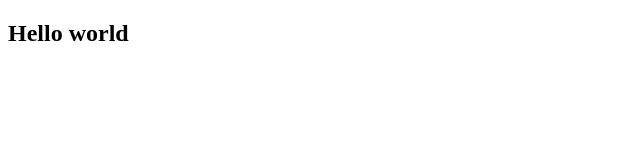
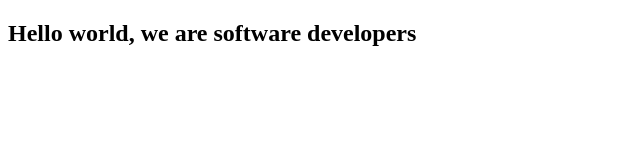
Before and after one commit to tshwarelomalepe/landing_page, a plain HTML site: page index.html in a window 1280 px wide. Shown: the whole page, without its empty margins (0-640 px from the left). Drawn offline with Linux system fonts and the light colour scheme.

Commit message:
update the text

```diff
--- a/index.html
+++ b/index.html
@@ -5,7 +5,7 @@
     <title>Fork Me! FCC: Test Suite Template</title>
     <link rel="stylesheet" href="css/style.css">
   </head>
-   <h2>Hello world</h2>
+   <h2>Hello world, we are software developers</h2>
   <body>
     <script src="https://cdn.freecodecamp.org/testable-projects-fcc/v1/bundle.js"></script>
 
```
